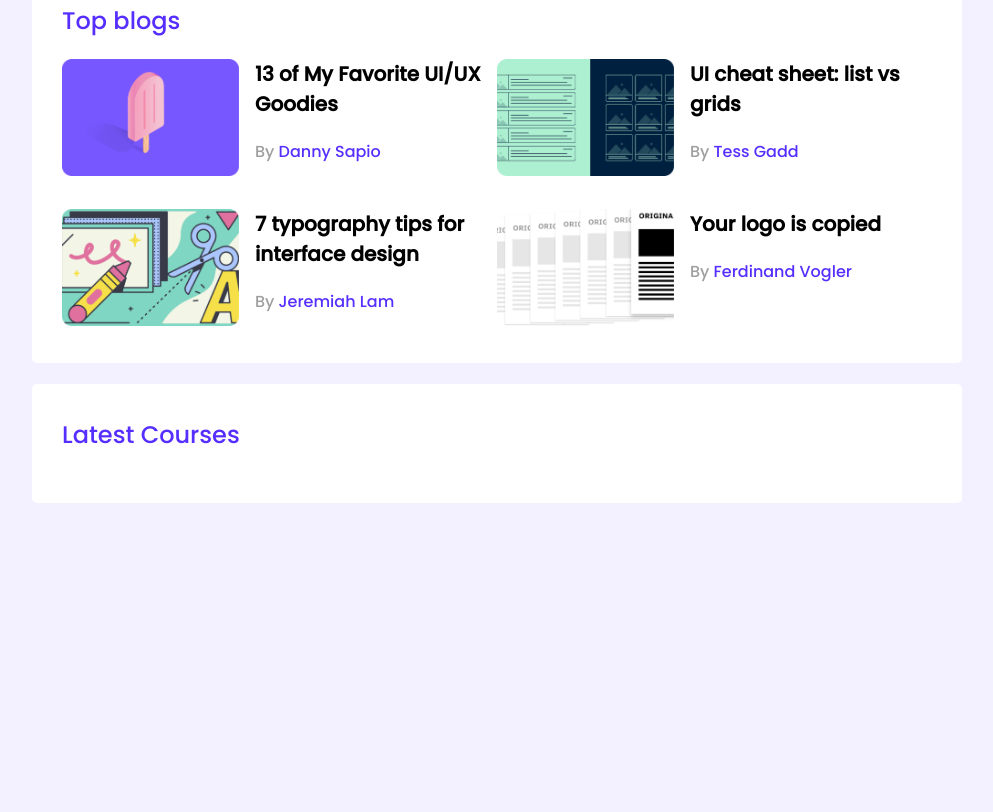
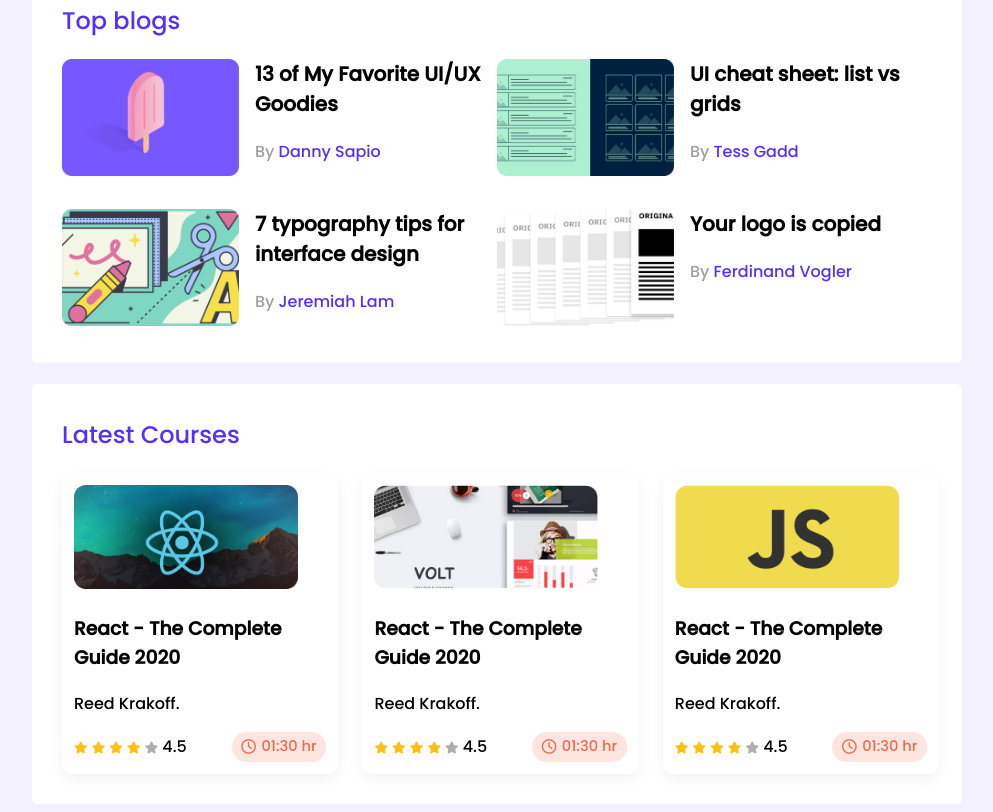
Before and after one commit to MIRJAKARIYA/module-9-leader_board-, a plain HTML site: page index.html in a window 1280 px wide. Shown: the part 320-1132 px from the top of the page, without its empty margins (143-1136 px from the left). Before the commit the page ends 831 px from the top, so only its background shows below. Drawn offline with Linux system fonts and the light colour scheme.

Commit message:
finished

```diff
--- a/index.html
+++ b/index.html
@@ -105,8 +105,82 @@
         <!-- latest courses start -->
         <section class="container">
             <h2 class="section-title">Latest Courses</h2>
+            <div class="courses">
+                <div class="course">
+                    <div class="course-banner">
+                        <img src="/images/courses/course-1.png" alt="">
+                    </div>
+                    <div class="course-detail">
+                        <h3 class="course-title">React - The Complete Guide 2020</h3>
+                        <p class="course-author">Reed Krakoff.</p>
+                        <div class="course-info">
+                            <div class="stars">
+                                <i class="fas fa-star filled"></i>
+                                <i class="fas fa-star filled"></i>
+                                <i class="fas fa-star filled"></i>
+                                <i class="fas fa-star filled"></i>
+                                <i class="fas fa-star"></i>
+                                <span>4.5</span>
+                            </div>
+                            <div class="course-duration">
+                                <i class="far fa-clock"></i> <span class="clockmar">01:30 hr</span>
+                            </div>
+                        </div>
+                    </div>
+                </div>
+
+                <div class="course">
+                    <div class="course-banner">
+                        <img src="/images/courses/course-2.png" alt="">
+                    </div>
+                    <div class="course-detail">
+                        <h3 class="course-title">React - The Complete Guide 2020</h3>
+                        <p class="course-author">Reed Krakoff.</p>
+                        <div class="course-info">
+                            <div class="stars">
+                                <i class="fas fa-star filled"></i>
+                                <i class="fas fa-star filled"></i>
+                                <i class="fas fa-star filled"></i>
+                                <i class="fas fa-star filled"></i>
+                                <i class="fas fa-star"></i>
+                                <span>4.5</span>
+                            </div>
+                            <div class="course-duration">
+                                <i class="far fa-clock"></i> <span class="clockmar">01:30 hr</span>
+                            </div>
+                        </div>
+                    </div>
+                </div>
+
+                <div class="course">
+                    <div class="course-banner">
+                        <img src="/images/courses/course-3.png" alt="">
+                    </div>
+                    <div class="course-detail">
+                        <h3 class="course-title">React - The Complete Guide 2020</h3>
+                        <p class="course-author">Reed Krakoff.</p>
+                        <div class="course-info">
+                            <div class="stars">
+                                <i class="fas fa-star filled"></i>
+                                <i class="fas fa-star filled"></i>
+                                <i class="fas fa-star filled"></i>
+                                <i class="fas fa-star filled"></i>
+                                <i class="fas fa-star"></i>
+                                <span>4.5</span>
+                            </div>
+                            <div class="course-duration">
+                                <i class="far fa-clock"></i><span class="clockmar">01:30 hr</span>
+                            </div>
+                        </div>
+                    </div>
+                </div>
+            </div>
         </section>
         <!-- latest courses end -->
     </main>
+
+
+
+    <script src="https://kit.fontawesome.com/13ccfd19a3.js" crossorigin="anonymous"></script>
 </body>
 </html>
--- a/styles/style.css
+++ b/styles/style.css
@@ -88,3 +88,80 @@
     grid-template-columns: repeat(2,1fr);
     grid-row-gap: 26px;
 }
+
+
+
+/*--------------------
+latest courses styles
+---------------------*/
+div.courses{
+    display: grid;
+    grid-template-columns: repeat(3,1fr);
+    grid-column-gap: 24px;
+}
+div.course{
+    width: 252.42px;
+    height: calc(269.79px- 16.37px);
+    padding: 12px;
+    box-shadow: 0px 5.34229px 13.3557px rgba(0, 0, 0, 0.05);
+    border-radius: 10px;
+}
+.course-banner img{
+    width: 224px;
+    height: 104px;
+}
+.course-info{
+    display: flex;
+    align-items: center;
+    justify-content: space-between;
+}
+.fa-star{
+    color: #AEAEAE;
+    font-size: 12px;
+}
+.fa-star.filled{
+    color: #FFC014;
+}
+.course-duration{
+    background-color: #FEE5DF;
+    width: 94.83px;
+    height: 29.38px;
+    font-size: 14.6913px;
+    display: flex;
+    justify-content: center;
+    align-items: center;
+    border-radius: 14.69px;
+    color: #ED6B4F;
+}
+.stars{
+    width: 120px;
+}
+.clockmar{
+    margin-left: 5.42px;
+}
+
+/* ----------media queries------------ */
+/* mobile devices */
+@media only screen and (max-width:688px){
+    .container{
+        width: 100%;
+    }
+    .players ,div.courses,div.blogs{
+        grid-template-columns: repeat(1,1fr);
+    }
+    .player,.blog{
+        flex-direction: column;
+    }
+}
+/* tablet devices */
+@media only screen and (min-width: 688px) and (max-width:992px){
+    .container{
+        width: 100%;
+    }
+    .players,div.courses{
+        grid-template-columns: repeat(2,1fr);
+    }
+    div.blogs{
+        grid-template-columns: repeat(1,1fr);
+    }
+}
```
